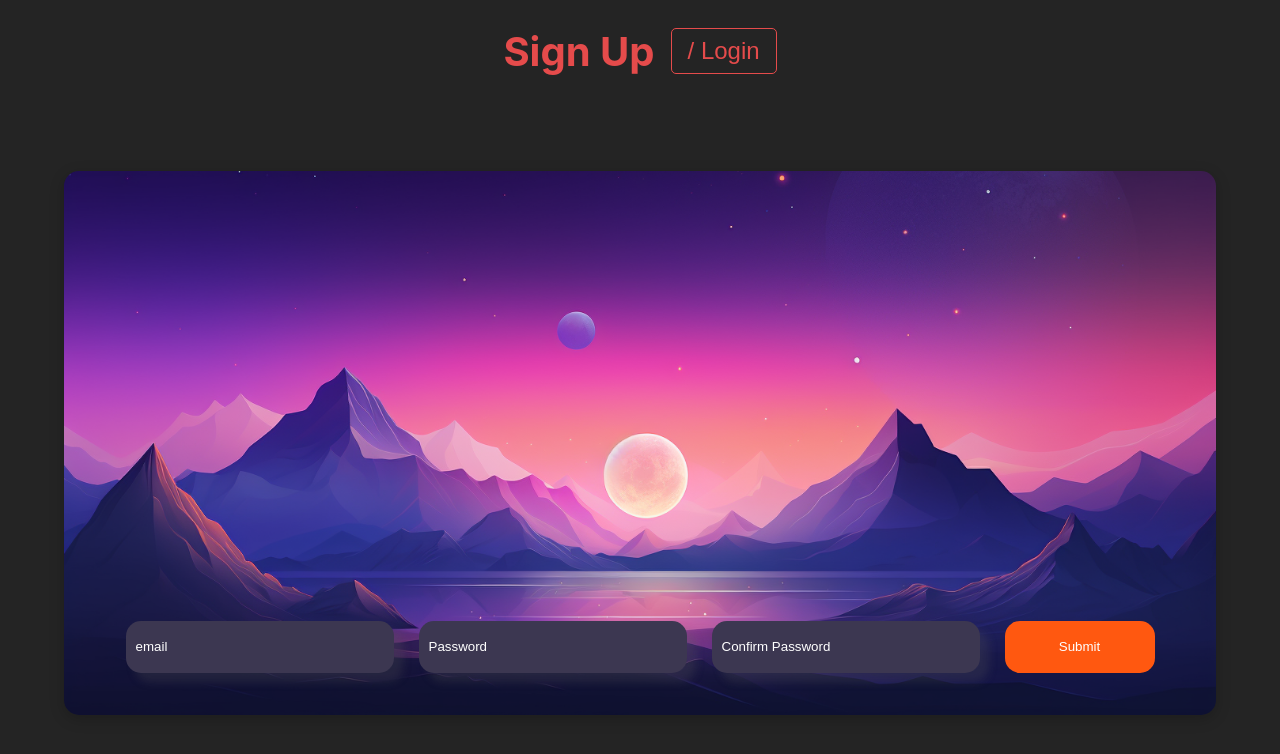
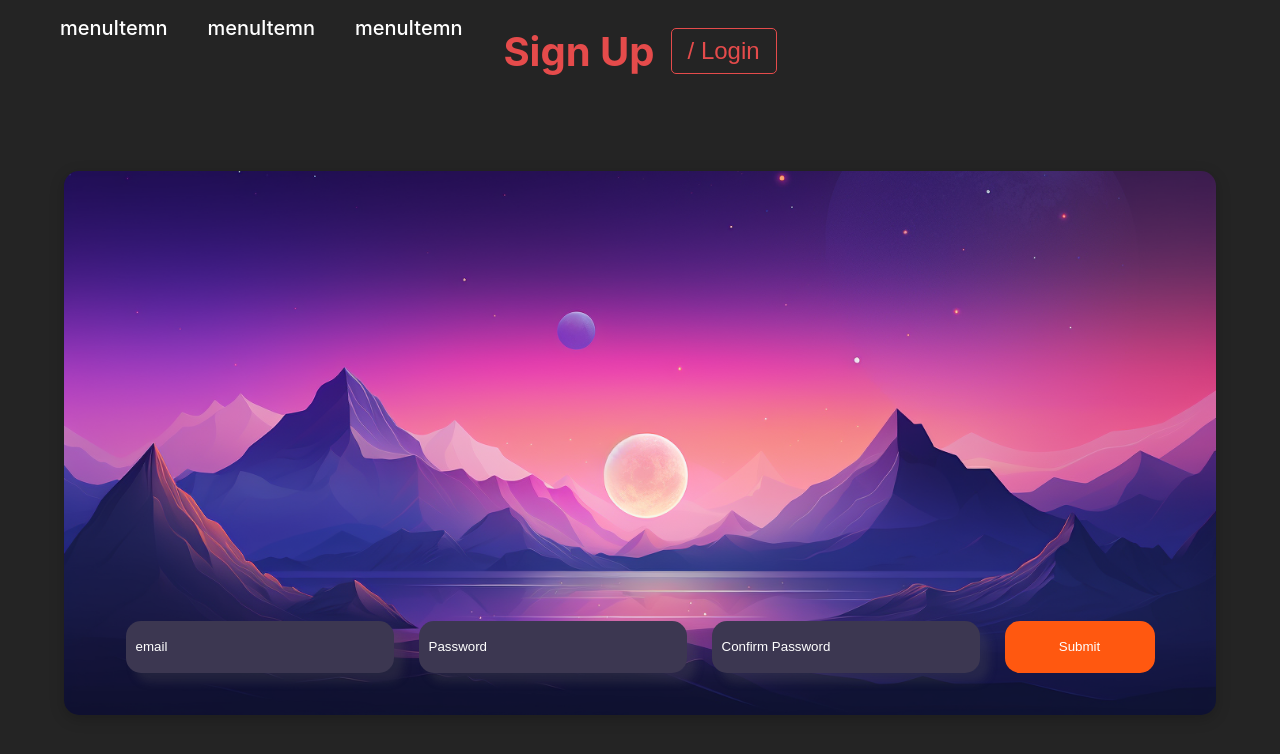
Before and after one commit to joppe2001/benkyo-test, a React (Create React App) app: page / in a window 1280 px wide. Shown: the top 754 px of the page. Built offline with nearby package versions, Linux system fonts and the light colour scheme; no server answers.

Commit message:
[kage] fixing errors

```diff
--- a/src/App.jsx
+++ b/src/App.jsx
@@ -1,11 +1,13 @@
 import './App.scss';
 import Login from './components/organisms/login/Login';
+import Menu from './components/molecules/MainMenu/Menu';
 
 const App = () => {
 
   return (
     <div id="App">
     {/* add if statement to check for user login */}
+      <Menu />
       <Login />
     </div>
   );
--- a/src/pages/MainMenu/Menu.jsx
+++ b/src/components/molecules/MainMenu/Menu.jsx
@@ -3,12 +3,11 @@ import styles from './Menu.module.scss';
 const mainNav = () => {
     return(
     <div className={styles.navContainer}>
-        <div className={styles.leftSide}>
-            <p>Home</p>
-            <p>Communities</p>
-            <p>Courses</p>
-            <p>Contact Us</p>
-        </div>
+        <ul>
+            <li>menuItemn</li>
+            <li>menuItemn</li>
+            <li>menuItemn</li>
+        </ul>
         <div className={styles.rightSide}></div>
     </div>)
 }
--- /dev/null
+++ b/src/components/molecules/MainMenu/Menu.module.scss
@@ -0,0 +1,18 @@
+.navContainer{
+    position: absolute;
+    color: white;
+    z-index: 999;
+
+    ul li {
+        list-style: none;
+        display: inline-block;
+        margin: 0 20px;
+        cursor: pointer;
+        font-size: 20px;
+        font-weight: 500;
+        transition: all 0.3s ease-in-out;
+        &:hover {
+            color: #e54b4b;
+        }
+    }
+}
--- a/src/pages/MainMenu/Menu.module.scss
+++ /dev/null
@@ -1,3 +0,0 @@
-.navContainer{
-    background-color: black;
-}
```
Also changed, not shown: Test.jsx (added).
